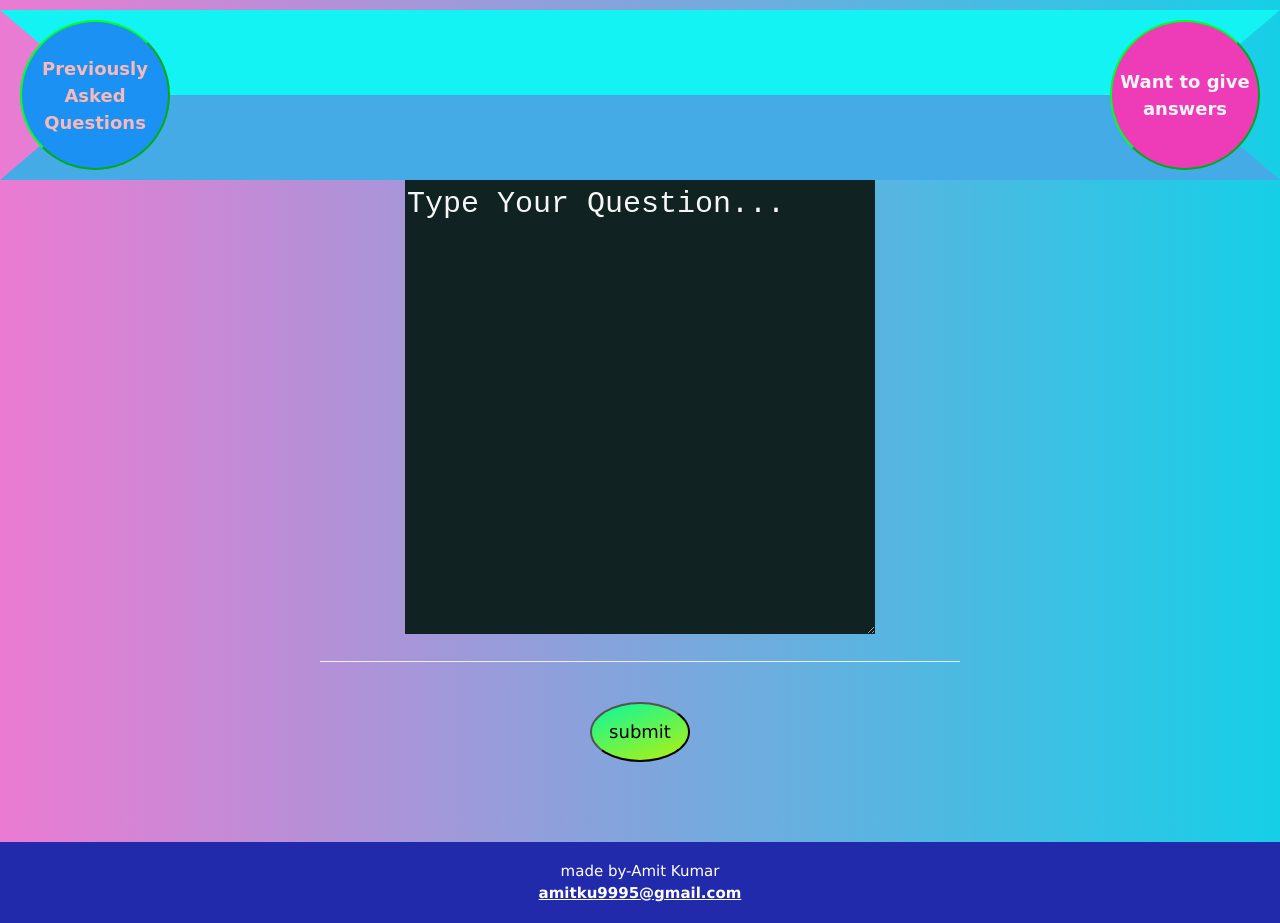
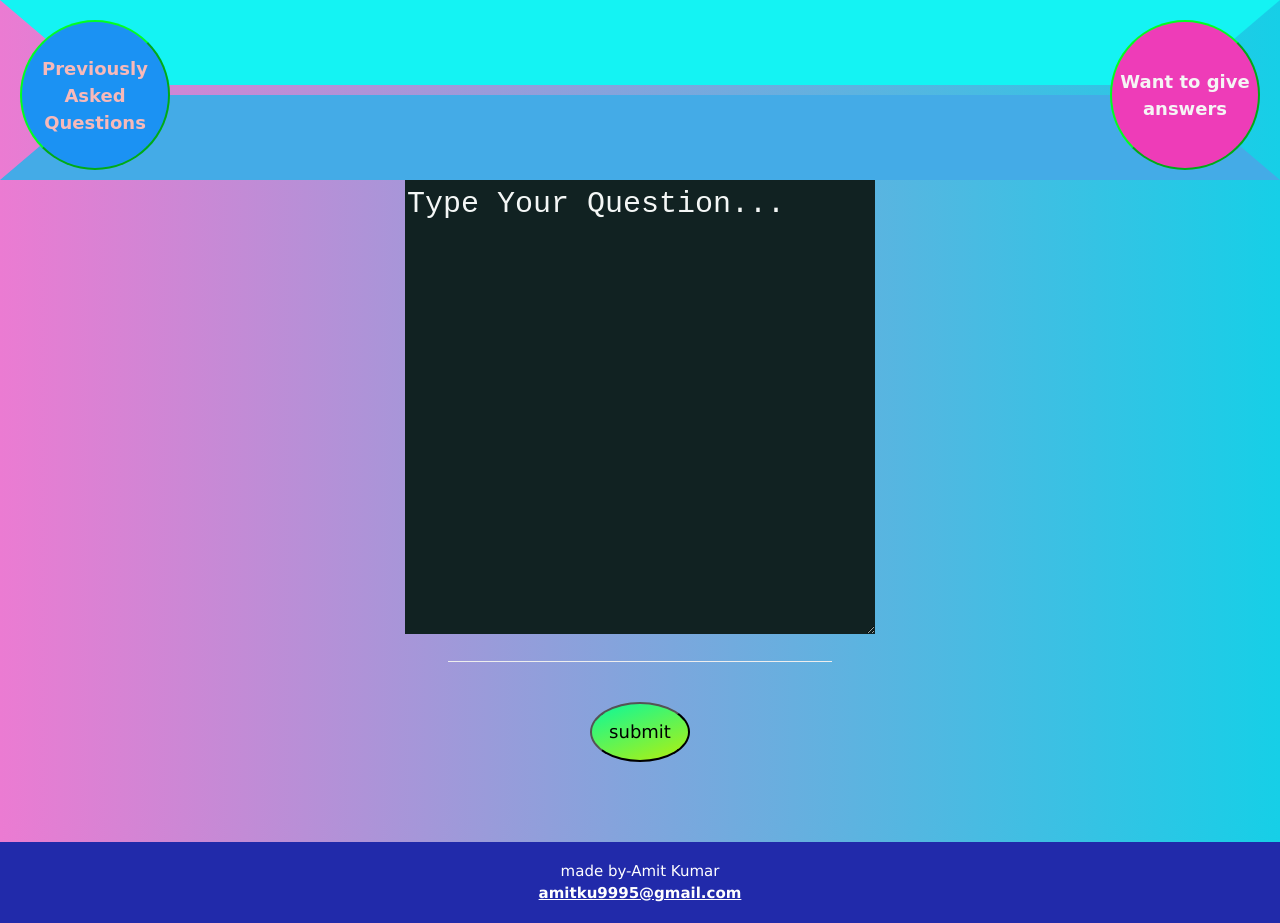
Before and after one commit to amitku9995/amitku9995.github.io, a plain HTML site: page index.html in a window 1280 px wide. Drawn offline with nearby package versions, Linux system fonts and the light colour scheme.

Commit message:
Update first.css

```diff
--- a/first.css
+++ b/first.css
@@ -1,3 +1,23 @@
+*
+{
+  box-sizing:border-box;
+}
+.left{
+  width:20%;
+}
+.belowheader{
+border-top: 85px solid rgb(20, 243, 243);
+	border-left: 100px solid transparent;
+    border-bottom: 85px solid rgb(68, 171, 231);
+    border-right: 100px solid transparent;
+
+}
+.right{
+  width:20%;
+}
+.center{
+  width:60%;
+}
 #body{
     background:linear-gradient(-90deg,rgb(22, 207, 231),rgb(235, 123, 210));
 }
@@ -47,14 +67,7 @@ button:hover {
     height:60px;
     background:linear-gradient(-20deg,rgb(179, 240, 13),rgb(10, 248, 157));
 }
-#leftcircle{
-    width: 100;
-	height: 0;
-	border-top: 85px solid rgb(20, 243, 243);
-	border-left: 100px solid transparent;
-    border-bottom: 85px solid rgb(68, 171, 231);
-    border-right: 100px solid transparent;
-}
+
 ::placeholder { /* Chrome, Firefox, Opera, Safari 10.1+ */
     color: rgb(244, 247, 246);
     opacity: 14; /* Firefox */
```
